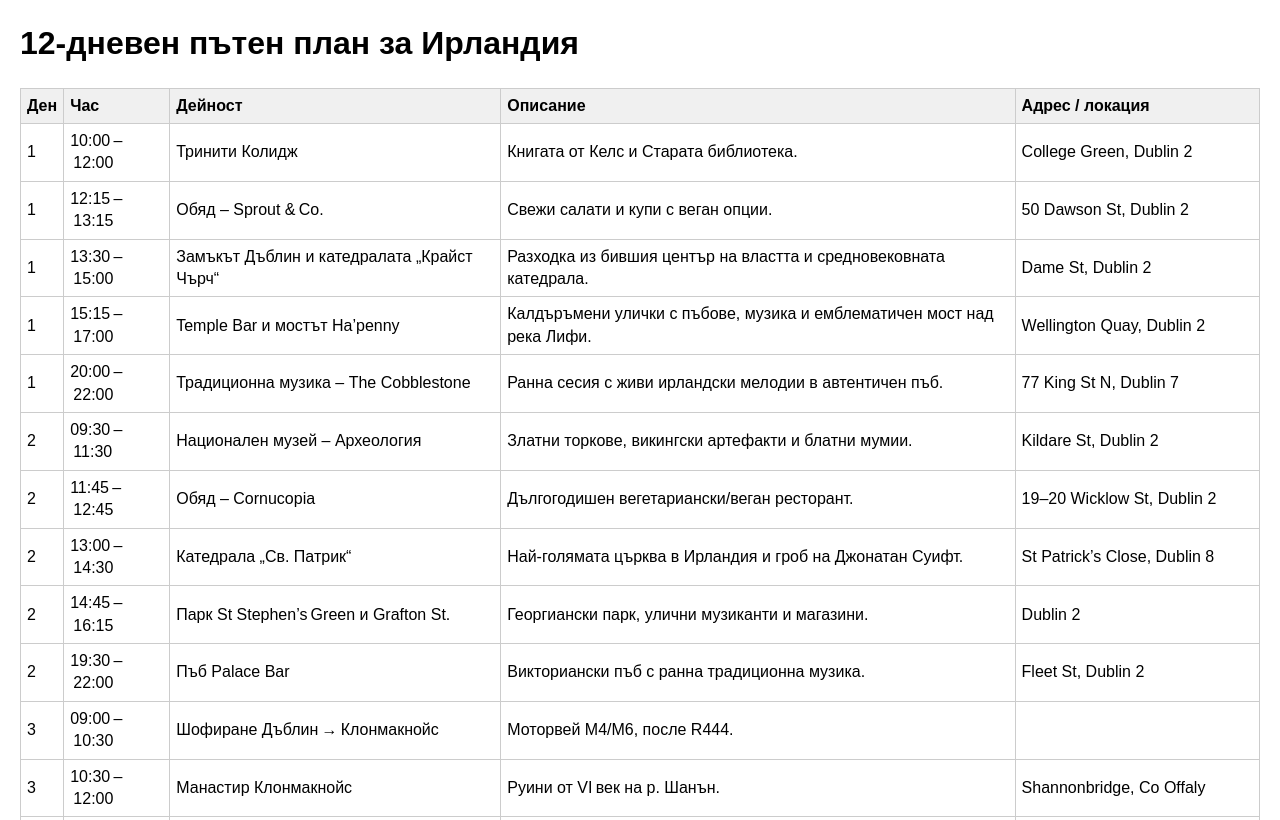
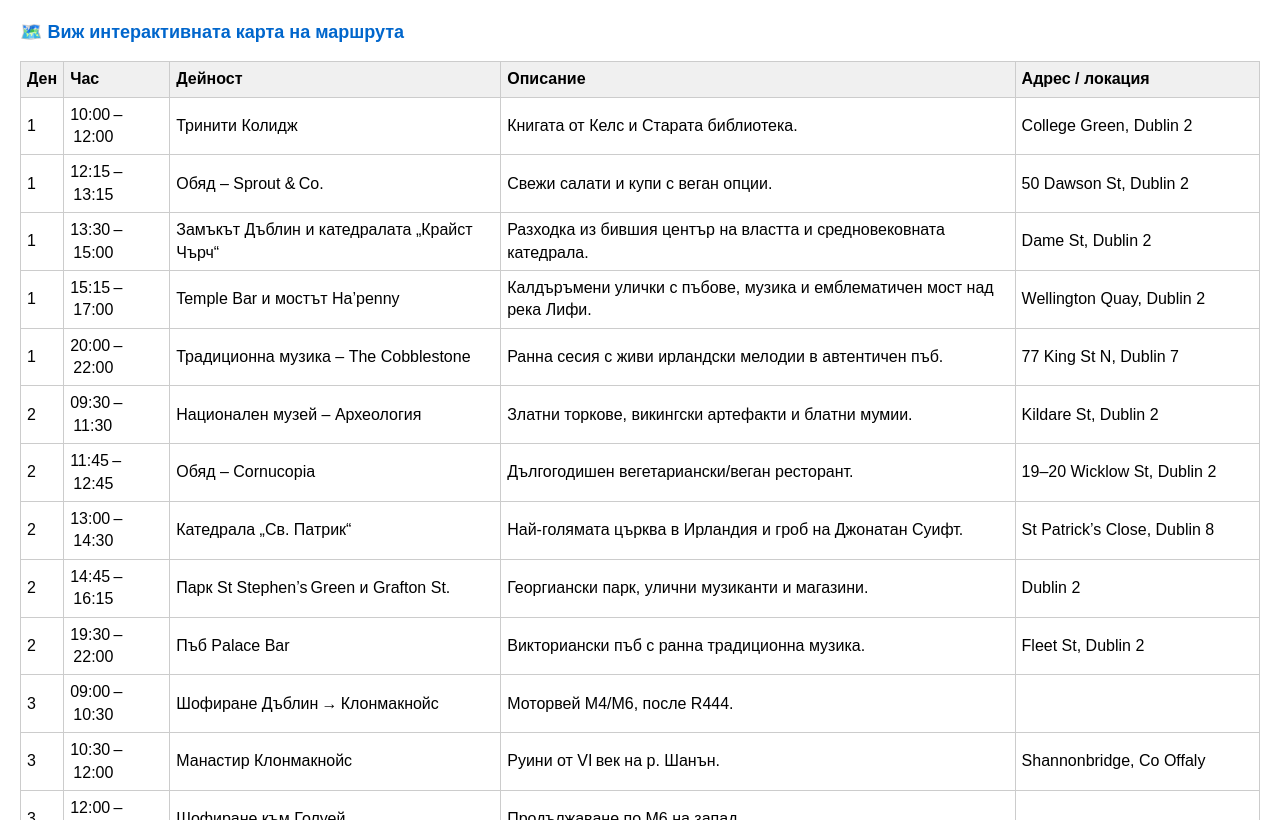
Before and after one commit to irsimeonov/irsimeonov.github.io, a plain HTML site: page index.html in a window 1280 px wide. Shown: the top 820 px of the page. Drawn offline with Linux system fonts and the light colour scheme.

Commit message:
Update index.html

```diff
--- a/index.html
+++ b/index.html
@@ -1,3 +1,4 @@
+
 <!DOCTYPE html>
 <html lang="bg">
 <head>
@@ -8,10 +9,12 @@
 table{border-collapse:collapse;width:100%;}
 th,td{border:1px solid #ccc;padding:6px;text-align:left;}
 th{background:#f0f0f0;}
+a.map-link{font-size:18px;text-decoration:none;color:#0066cc;font-weight:bold;}
+a.map-link:hover{text-decoration:underline;}
 </style>
 </head>
 <body>
-<h1>12‑дневен пътен план за Ирландия</h1>
+<p><a class="map-link" href="ireland_trip_bg.html" target="_blank">🗺️ Виж интерактивната карта на маршрута</a></p>
 <table border="1" class="dataframe">
   <thead>
     <tr style="text-align: right;">
@@ -424,6 +427,5 @@
     </tr>
   </tbody>
 </table>
-<p>Карта с точките на маршрута може да намерите <a href="ireland_trip_bg.html">тук</a>.</p>
 </body>
 </html>
```
